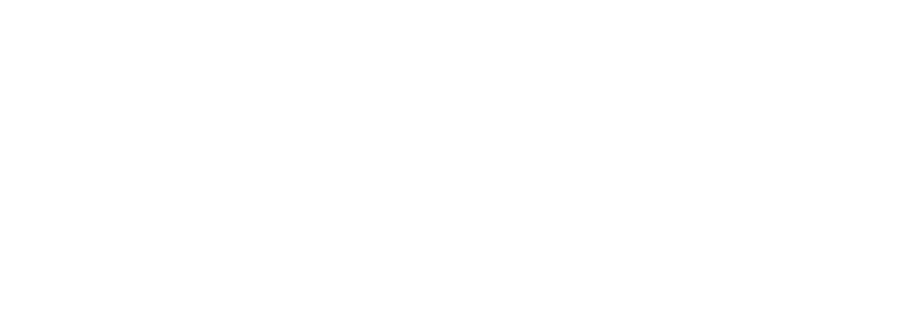
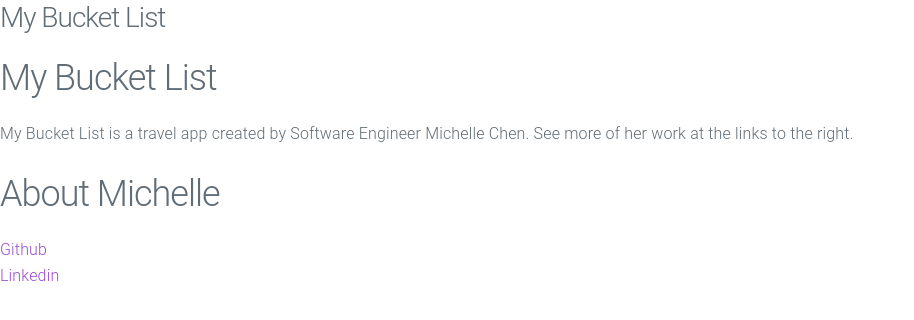
Before and after one commit to rockcat96/Travel-app-frontend, a React (Create React App) app: page /create in a window 1280 px wide. Shown: the top 320 px of the page, without its empty margins (0-914 px from the left). Built offline with nearby package versions, Linux system fonts and the light colour scheme.

Commit message:
adds footer and header

```diff
--- a/src/App.js
+++ b/src/App.js
@@ -1,9 +1,13 @@
 import {Outlet} from "react-router-dom"
+import Header from "./components/Header"
+import Footer from "./components/Footer"
 
 function App(){
   return(
     <div className="App">
-      <Outlet/>
+      <Header />
+      <Outlet />
+      <Footer />
     </div>
   )
 }
--- /dev/null
+++ b/src/components/Footer.js
@@ -0,0 +1,20 @@
+
+function Footer(props) {
+	return (
+		<div className="footer">
+
+            <div className="description">
+                <h2 className="footer__text">My Bucket List</h2>
+                <p>My Bucket List is a travel app created by Software Engineer Michelle Chen. See more of her work at the links to the right.</p>
+            </div>
+
+            <div className="about">
+                <h2>About Michelle</h2>
+                <a href="https://github.com/rockcat96">Github</a><br/>
+                <a href="https://www.linkedin.com/in/hellomichellechen/">Linkedin</a><br/>
+            </div>
+		</div>
+	)
+}
+
+export default Footer
--- /dev/null
+++ b/src/components/Header.js
@@ -0,0 +1,17 @@
+import { Link } from 'react-router-dom'
+
+function Header(props) {
+  return (
+    <div className="header">
+      <Link to="/">
+        <div class="header__name two">
+          <div class="neon">
+            <h3>My Bucket List</h3>
+          </div>
+        </div>
+      </Link>
+    </div>
+  )
+}
+
+export default Header
```
